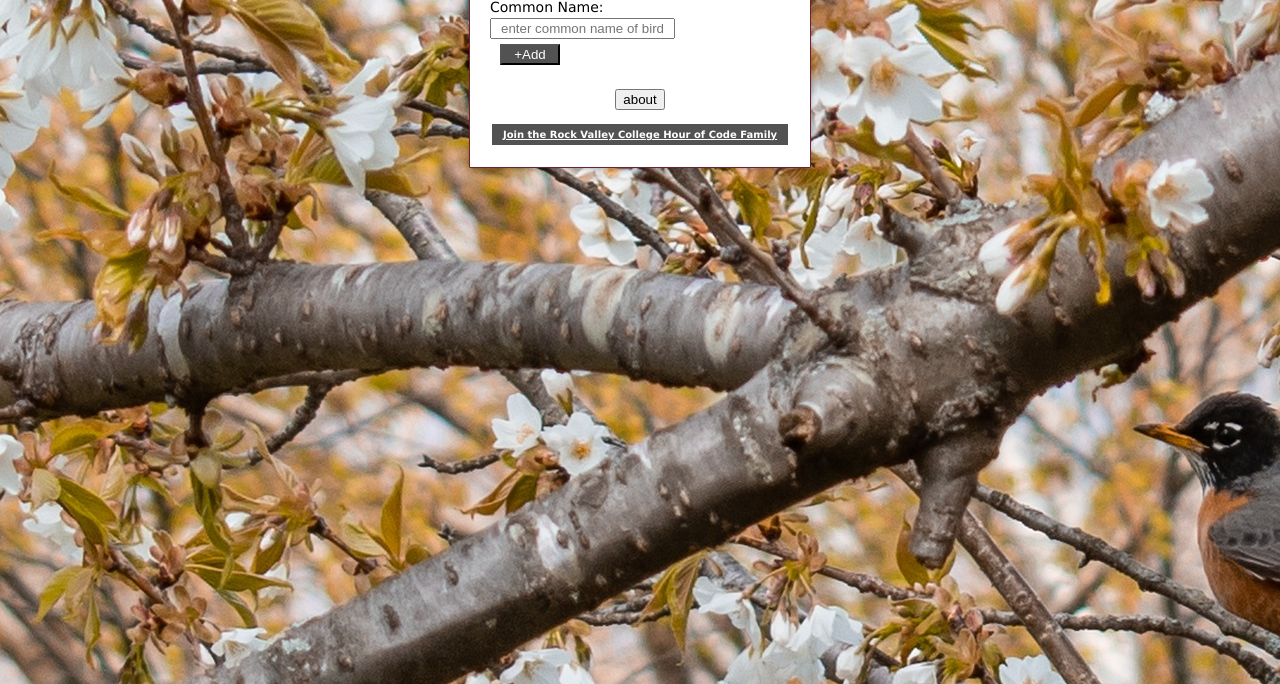
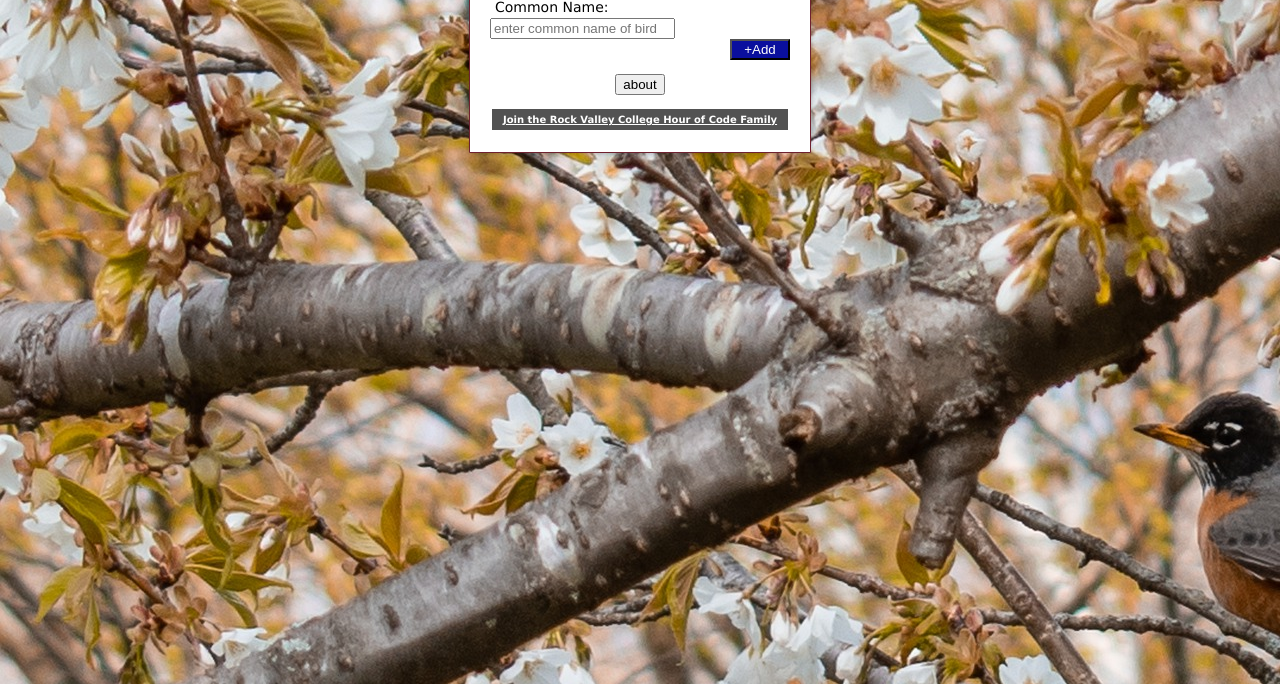
Before and after one commit to olsonlist/olsonlist.github.io, a plain HTML site: page index.html in a window 1280 px wide. Shown: the part 116-800 px from the top of the page. Drawn offline with nearby package versions, Linux system fonts and the light colour scheme.

Commit message:
Update styles.css

```diff
--- a/styles.css
+++ b/styles.css
@@ -26,7 +26,9 @@ body {
     margin:2px; background:#525252; color:#525252;text-align:center;font-size:x-small;
     }
 label {
-
+     float:left;
+    padding-right: 15px;
+    text-indent: 5px;
 }
 #wrapper {
     width:300px;
@@ -45,7 +47,7 @@ h1 {
     text-align:center;
 }
 input#item {
-    text-align:center;
+    float:left;
     margin-bottom:5px;
 }
 input#remove {
@@ -71,11 +73,11 @@ input[type=checkbox] {
 }
 input[type=button] {
     vertical-align:middle;
-    position: center;
+    float:right;
     margin-bottom:10px;
     margin-right:1,5;
     margin-left:10px;
-    background-color: #525252;
+    background-color: #0a0f9e;
     color: #FFFFFF;
     width: 60px;
 }
```
